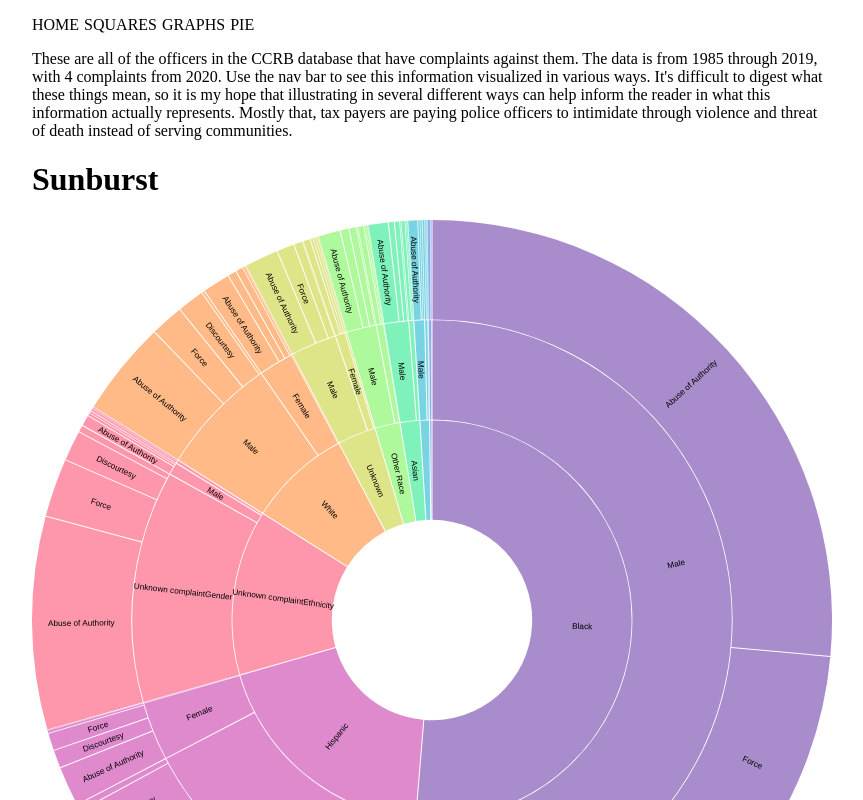
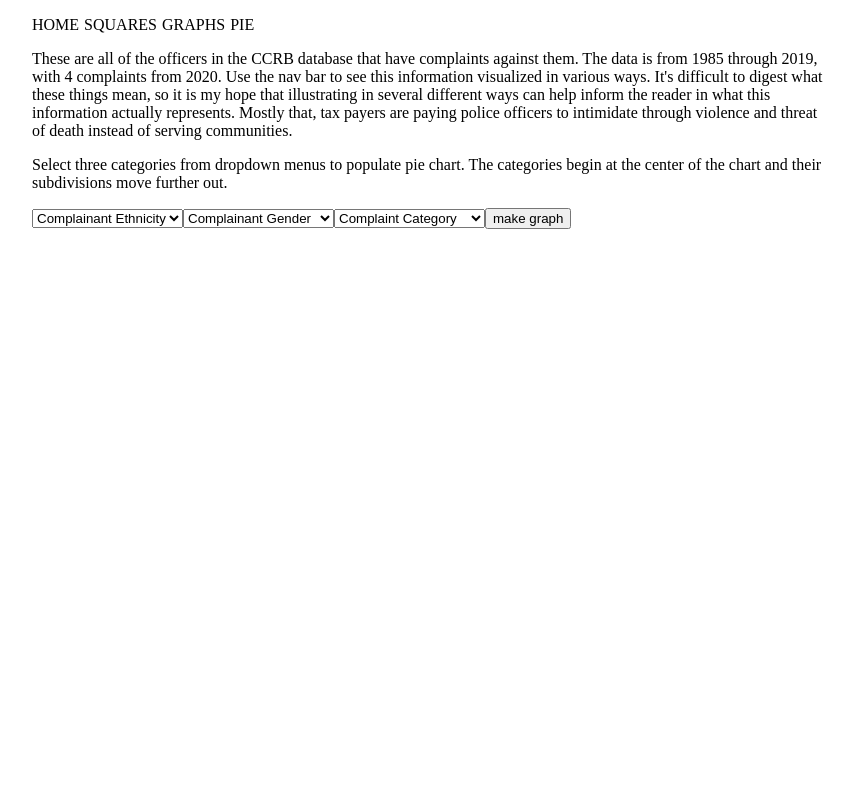
Before and after one commit to joetoenails/nypd-ccrb, a React app: page /pie in a window 1280 px wide. Shown: the top 800 px of the page, without its empty margins (208-1071 px from the left). Built offline with nearby package versions, Linux system fonts and the light colour scheme; no server answers.

Commit message:
Sunburst With 3 levels

```diff
--- a/client/App.jsx
+++ b/client/App.jsx
@@ -12,6 +12,7 @@ import axios from 'axios';
 import { compileComplaints } from './utils';
 import { SunburstClass } from './SunburstClass';
 import { ZoomSunburstClass } from './ZoomSunburstClass';
+import { SunburstHOC } from './SunburstHOC';
 
 const App = (props) => {
   const [officers, setOfficers] = useState([]);
@@ -91,7 +92,7 @@ const App = (props) => {
             />
           </Route>
           <Route path="/pie">
-            <SunburstClass
+            <SunburstHOC
               officers={officers}
               setFilter={setFilter}
               filter={filter}
--- a/client/SunburstClass.jsx
+++ b/client/SunburstClass.jsx
@@ -4,23 +4,40 @@ import _ from 'lodash';
 // import { data } from './utils';
 import data from '../ethincity.json';
 import * as d3 from 'd3';
-import { schemeGnBu } from 'd3';
 
 export class SunburstClass extends React.Component {
   constructor() {
     super();
     this.createChart = this.createChart.bind(this);
+    this.getUrl = this.getUrl.bind(this);
     this.node = React.createRef();
-    this.svgNode = React.createRef();
   }
 
   componentDidMount() {
-    this.createChart();
+    console.log('component did mount');
   }
 
+  componentDidUpdate({ data }) {
+    if (data !== this.props.data) {
+      this.createChart();
+      console.log('component did update');
+    }
+  }
+  getUrl(obj) {
+    const names = [];
+    let travel = obj;
+    while (travel.parent) {
+      names.push(travel.data.name);
+      travel = travel.parent;
+    }
+    //TODO: Need to figure how to get AJAX params from this and other data.
+    // probably need to get the 'analyze' function out of the server area and parse it against the csv
+    // or against a call to
+    console.log(names.join());
+  }
   createChart() {
     console.log('reg node', this.node.current);
-    console.log('svgNode node', this.svgNode.current);
+    console.log('this.props.data', this.props.data);
     const width = 975;
     const radius = width / 2;
     const format = d3.format(',d');
@@ -51,11 +68,11 @@ export class SunburstClass extends React.Component {
       return [x, y, width, height];
     }
 
-    const root = partition(data);
+    const root = partition(this.props.data);
 
     const svg = d3.create('svg');
 
-    svg
+    const arcContent = svg
       .append('g')
       .attr('fill-opacity', 0.6)
       .selectAll('path')
@@ -65,9 +82,9 @@ export class SunburstClass extends React.Component {
         while (d.depth > 1) d = d.parent;
         return color(d.data.name);
       })
-      .attr('d', arc)
-      .append('title')
-      .text(
+      .attr('d', arc);
+
+    arcContent.append('title').text(
       (d) =>
         `${d
           .ancestors()
@@ -78,9 +95,9 @@ export class SunburstClass extends React.Component {
 
     svg
       .append('g')
-      .attr('pointer-events', 'none')
+      .attr('pointer-events', 'auto')
       .attr('text-anchor', 'middle')
-      .attr('font-size', 10)
+      .attr('font-size', 14)
       .attr('font-family', 'sans-serif')
       .selectAll('text')
       .data(
@@ -88,6 +105,7 @@ export class SunburstClass extends React.Component {
           .descendants()
           .filter((d) => d.depth && ((d.y0 + d.y1) / 2) * (d.x1 - d.x0) > 10)
       )
+
       .join('text')
       .attr('transform', function (d) {
         const x = (((d.x0 + d.x1) / 2) * 180) / Math.PI;
@@ -97,16 +115,27 @@ export class SunburstClass extends React.Component {
         }) translate(${y},0) rotate(${x < 180 ? 0 : 180})`;
       })
       .attr('dy', '0.35em')
-      .text((d) => d.data.name);
+      .on('click', (d) => this.getUrl(d))
+      // .append('a')
+      // .attr('href', (n) => {
+      //   console.log(n);
+      //   return `http://wwwcom`;
+      // })
+      .text((d) => d.data.name)
+      .attr('textLength', '90')
+      .attr('lengthAdjust', 'spacing');
 
     const graph = svg.attr('viewBox', autoBox).node();
+    if (this.node.current.children.length) {
+      this.node.current.removeChild(this.node.current.children[0]);
+    }
     this.node.current.appendChild(graph);
   }
 
   render() {
+    console.log('props in SunburstClass', this.props);
     return (
       <div>
-        <h1>Sunburst</h1>
         <div ref={this.node}></div>
       </div>
     );
--- /dev/null
+++ b/client/SunburstHOC.jsx
@@ -0,0 +1,113 @@
+import React from 'react';
+import { SunburstClass } from './SunburstClass';
+import axios from 'axios';
+
+export class SunburstHOC extends React.Component {
+  constructor() {
+    super();
+    this.state = {
+      graphAttr: [],
+      complaintGraphData: [],
+      firstSlice: 'complaintEthnicity',
+      secondSlice: 'complaintGender',
+      thirdSlice: 'fadoType',
+    };
+  }
+
+  componentDidMount() {
+    // get complaints and put them in the tree order with helper func
+    // pass the complaintGraphData as data down to sunburst
+    // maybe keep a cached version of the json on the server to send back as init data?
+  }
+
+  // TODO: make function here to pass down to graph for fetching relevent complaint data for clickable
+  // pie area
+  // set that on to complaint view data and render in another component below for (probalby table) for cop data
+  // make tree info on serverside and send json of tree ONLY to data
+
+  handleSubmit = (e) => {
+    e.preventDefault();
+    const { firstSlice, secondSlice, thirdSlice } = this.state;
+    axios
+      .post('/api/burst', {
+        firstSlice,
+        secondSlice,
+        thirdSlice,
+      })
+      .then((res) => {
+        this.setState({
+          complaintGraphData: res.data,
+        });
+      });
+  };
+  handleChange = (e) => {
+    console.log('change');
+    console.log(e.target.name, e.target.value);
+    this.setState({ [e.target.name]: e.target.value });
+  };
+  isDisabled = (e) => {
+    return true;
+  };
+  render() {
+    console.log('state', this.state);
+    return (
+      <div>
+        <p>
+          Select three categories from dropdown menus to populate pie chart. The
+          categories begin at the center of the chart and their subdivisions
+          move further out.
+        </p>
+        <div>
+          <form onSubmit={this.handleSubmit}>
+            <select
+              value={this.state.firstSlice}
+              name="firstSlice"
+              onChange={this.handleChange}
+            >
+              <option value="complaintEthnicity">Complainant Ethnicity</option>
+              <option value="complaintGender">Complainant Gender</option>
+              <option value="fadoType">Complaint Category</option>
+              <option value="allegation">Specific Type</option>
+              <option value="contactReason">Contact Reason</option>
+              <option value="outcome">Outcome</option>
+              <option value="boardDisposition">Board Disposition</option>
+            </select>
+            <select
+              name="secondSlice"
+              value={this.state.secondSlice}
+              onChange={this.handleChange}
+            >
+              <option value="complaintEthnicity">Complainant Ethnicity</option>
+              <option value="complaintGender">Complainant Gender</option>
+              <option value="fadoType">Complaint Category</option>
+              <option value="allegation">Specific Type</option>
+              <option value="contactReason">Contact Reason</option>
+              <option value="outcome">Outcome</option>
+              <option value="boardDisposition">Board Disposition</option>
+            </select>
+            <select
+              value={this.state.thirdSlice}
+              name="thirdSlice"
+              onChange={this.handleChange}
+            >
+              <option value="complaintEthnicity">Complainant Ethnicity</option>
+              <option value="complaintGender">Complainant Gender</option>
+              <option value="fadoType">Complaint Category</option>
+              <option value="allegation">Specific Type</option>
+              <option value="contactReason">Contact Reason</option>
+              <option value="outcome">Outcome</option>
+              <option value="boardDisposition">Board Disposition</option>
+            </select>
+
+            <button>make graph</button>
+          </form>
+
+          <SunburstClass data={this.state.complaintGraphData} />
+        </div>
+      </div>
+    );
+    // need to have all options for complaints come in as checkable?
+    // 3 dropdowns going from left to right
+    // these options will inform the tree making of the data that makes the graph
+  }
+}
```
Also changed, not shown: analyze.js (added, +96 -0 lines), 2 other files (tests, documents, lock files or other folders). Lines whose indentation alone changed are shown as unchanged.
